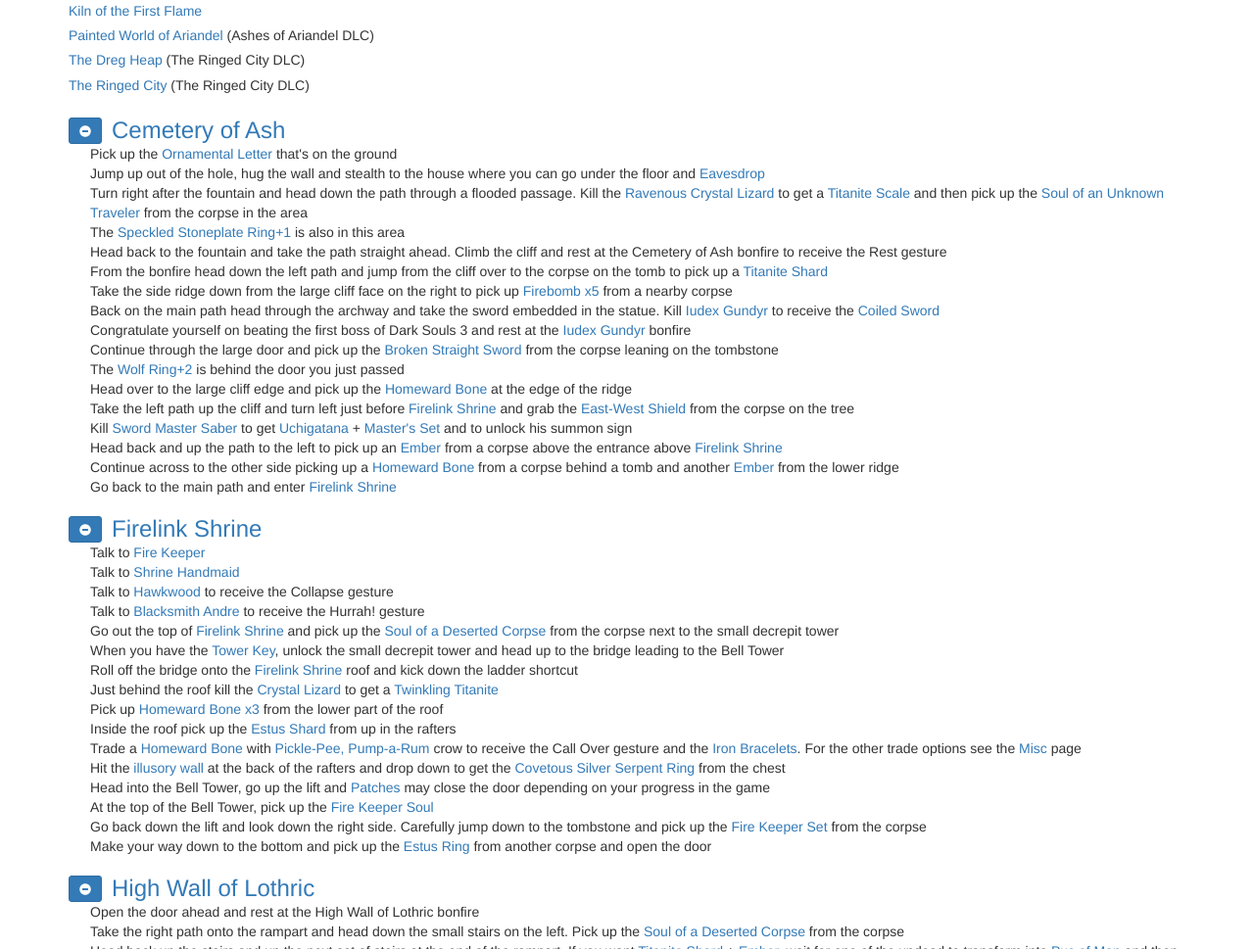
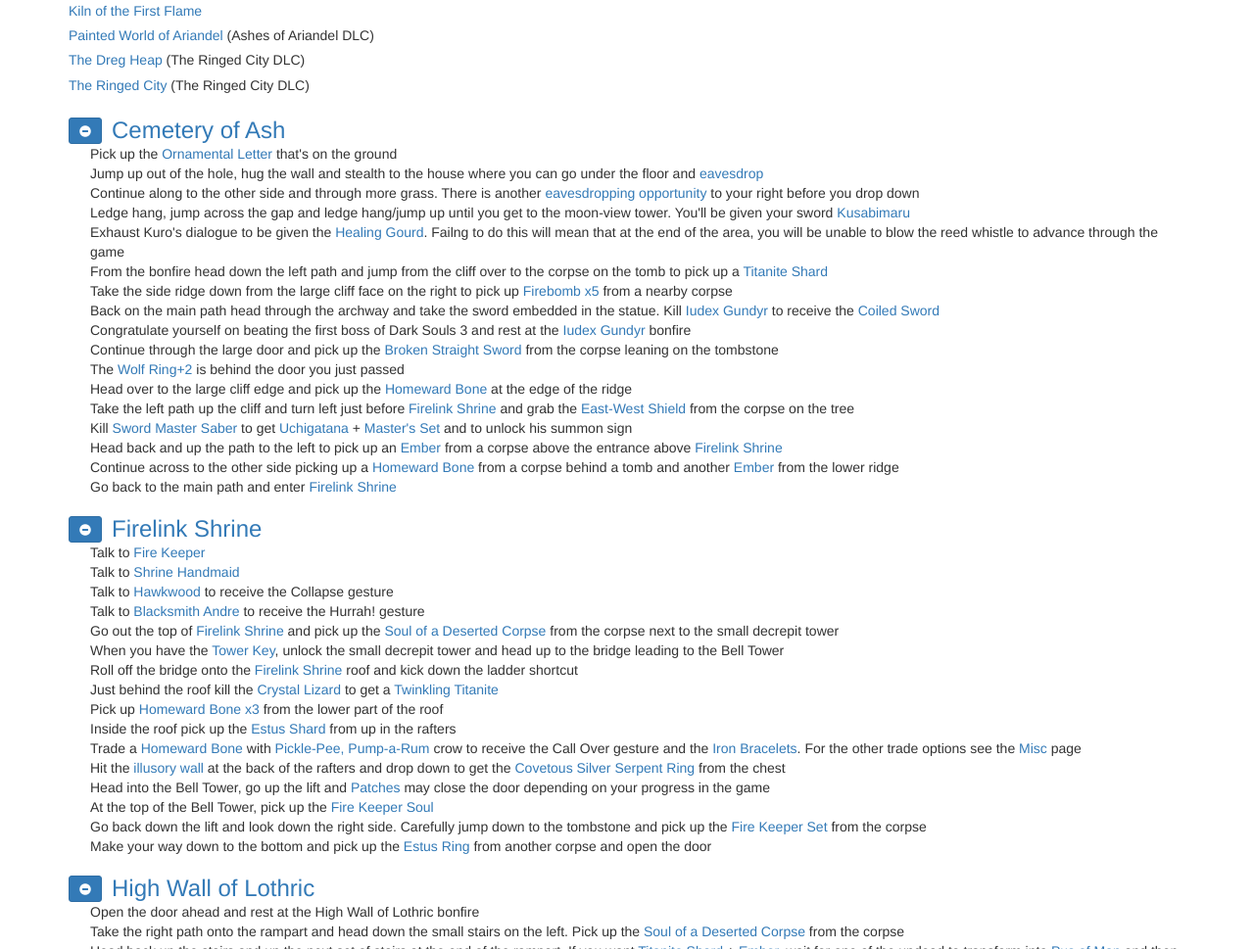
Before and after one commit to ShadowsMage7031/Sekiro-Walkthrough, a plain HTML site: page index.html in a window 1280 px wide. Shown: the part 779-1748 px from the top of the page at 98% size. Drawn offline with nearby package versions, Linux system fonts and the light colour scheme; a script that the page names is missing.

Commit message:
Update index.html

```diff
--- a/index.html
+++ b/index.html
@@ -239,10 +239,10 @@
           <h3 id="Ashina_Reservoir"><a href="#Cemetery_of_Ash_col" data-toggle="collapse" class="btn btn-primary btn-collapse btn-sm"></a><a href="http://darksouls3.wiki.fextralife.com/Cemetery+of+Ash">Cemetery of Ash</a> <span id="playthrough_totals_17"></span></h3>
           <ul id="Cemetery_of_Ash_col" class="collapse in">
             <li data-id="playthrough_17_1" class="f_keyitem">Pick up the <a href="https://sekiroshadowsdietwice.wiki.fextralife.com/Ornamental+Letter">Ornamental Letter</a> that's on the ground</li>
-            <li data-id="playthrough_17_2" class="f_eavesdrop">Jump up out of the hole, hug the wall and stealth to the house where you can go under the floor and <a href="https://sekiroshadowsdietwice.wiki.fextralife.com/Eavesdropping">Eavesdrop</a></li>
-            <li data-id="playthrough_17_3" class="f_misc f_tit">Turn right after the fountain and head down the path through a flooded passage. Kill the <a href="http://darksouls3.wiki.fextralife.com/Ravenous+Crystal+Lizard">Ravenous Crystal Lizard</a> to get a <a href="http://darksouls3.wiki.fextralife.com/Titanite+Scale">Titanite Scale</a> and then pick up the <a href="http://darksouls3.wiki.fextralife.com/Soul+of+an+Unknown+Traveler">Soul of an Unknown Traveler</a> from the corpse in the area</li>
-            <li data-id="playthrough_17_16" class="f_ring s_ng+">The <a href="https://darksouls3.wiki.fextralife.com/Speckled+Stoneplate+Ring">Speckled Stoneplate Ring+1</a> is also in this area</li>
-            <li data-id="playthrough_17_4" class="f_gest">Head back to the fountain and take the path straight ahead. Climb the cliff and rest at the Cemetery of Ash bonfire to receive the Rest gesture</li>
+            <li data-id="playthrough_17_2" class="f_eavesdrop">Jump up out of the hole, hug the wall and stealth to the house where you can go under the floor and <a href="https://sekiroshadowsdietwice.wiki.fextralife.com/Eavesdropping">eavesdrop</a></li>
+            <li data-id="playthrough_17_3" class="f_eavesdrop">Continue along to the other side and through more grass. There is another <a href="https://sekiroshadowsdietwice.wiki.fextralife.com/Eavesdropping">eavesdropping opportunity</a> to your right before you drop down</li>
+            <li data-id="playthrough_17_16" class="f_keyitem">Ledge hang, jump across the gap and ledge hang/jump up until you get to the moon-view tower. You'll be given your sword <a href="https://sekiroshadowsdietwice.wiki.fextralife.com/Kusabimaru">Kusabimaru</a></li>
+            <li data-id="playthrough_17_4" class="f_gourd">Exhaust Kuro's dialogue to be given the <a href="https://sekiroshadowsdietwice.wiki.fextralife.com/Healing+Gourd">Healing Gourd</a>. Failng to do this will mean that at the end of the area, you will be unable to blow the reed whistle to advance through the game</li>
             <li data-id="playthrough_17_5" class="f_tit">From the bonfire head down the left path and jump from the cliff over to the corpse on the tomb to pick up a <a href="http://darksouls3.wiki.fextralife.com/Titanite+Shard">Titanite Shard</a></li>
             <li data-id="playthrough_17_6" class="f_misc">Take the side ridge down from the large cliff face on the right to pick up <a href="http://darksouls3.wiki.fextralife.com/Firebomb">Firebomb&nbsp;x5</a> from a nearby corpse</li>
             <li data-id="playthrough_17_7" class="f_boss f_misc">Back on the main path head through the archway and take the sword embedded in the statue. Kill <a href="http://darksouls3.wiki.fextralife.com/Iudex+Gundyr">Iudex Gundyr</a> to receive the <a href="http://darksouls3.wiki.fextralife.com/Coiled+Sword">Coiled Sword</a></li>
```
